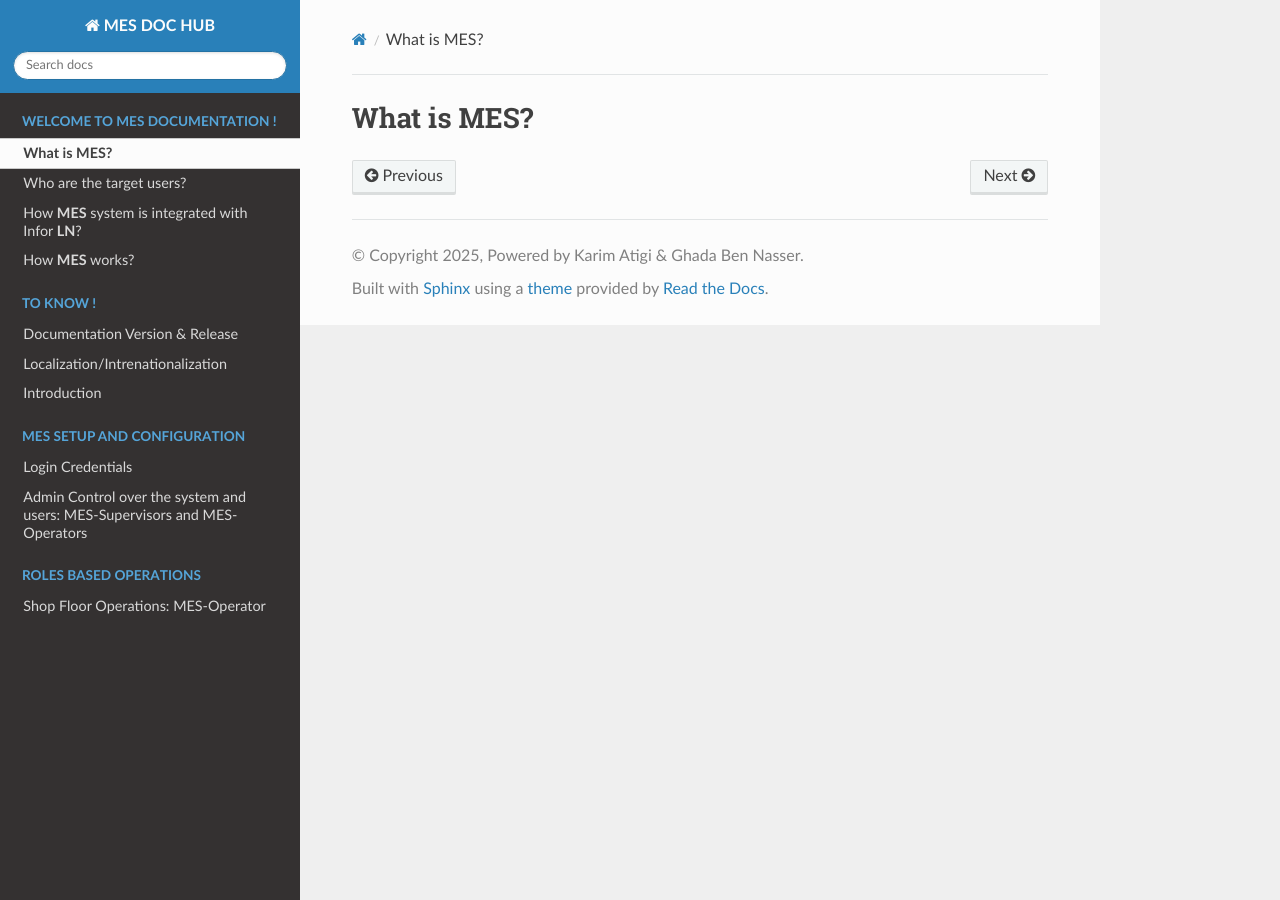
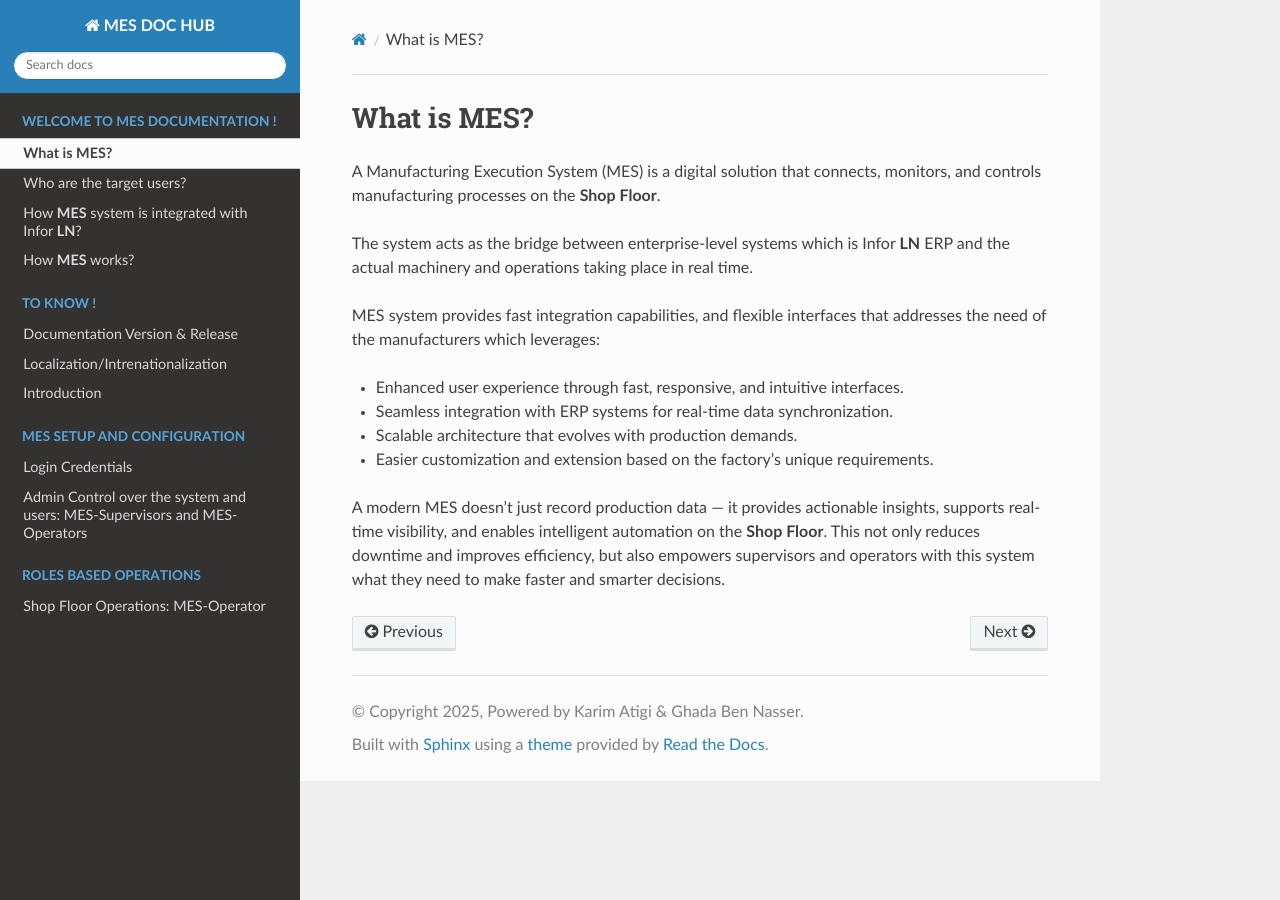
Before and after one commit to ghadiben0/-rtd-tutorial-ghadi2, a Sphinx documentation site: the page built from docs/source/mes.rst, in a window 1280 px wide. Built offline with Sphinx 7.4.7 and the Read the Docs theme 3.1.0, drawn with Linux system fonts in a browser that asks for light colours.

Commit message:
Update mes.rst

```diff
--- a/docs/source/mes.rst
+++ b/docs/source/mes.rst
@@ -1,2 +1,20 @@
 What is MES?
 =========================
+
+
+A Manufacturing Execution System (MES) is a digital solution that connects, monitors, and controls manufacturing processes on the **Shop Floor**.
+
+The system acts as the bridge between enterprise-level systems which is Infor **LN** ERP and the actual machinery and operations taking place in real time.
+
+MES system provides fast integration capabilities, and flexible interfaces that addresses the need of the manufacturers which leverages:
+
+- Enhanced user experience through fast, responsive, and intuitive interfaces.
+
+- Seamless integration with ERP systems for real-time data synchronization.
+
+- Scalable architecture that evolves with production demands.
+
+- Easier customization and extension based on the factory’s unique requirements.
+
+
+A modern MES doesn’t just record production data — it provides actionable insights, supports real-time visibility, and enables intelligent automation on the **Shop Floor**. This not only reduces downtime and improves efficiency, but also empowers supervisors and operators with this system what they need to make faster and smarter decisions.
```
